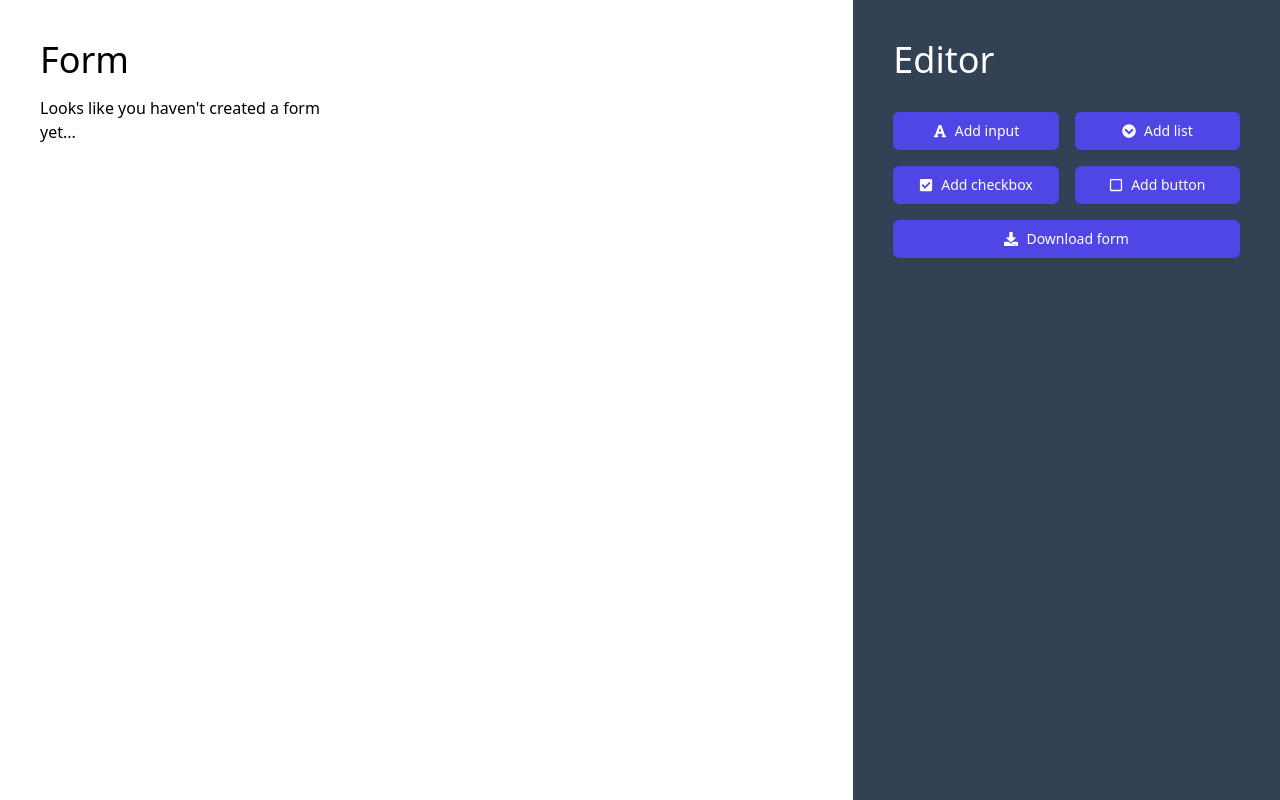
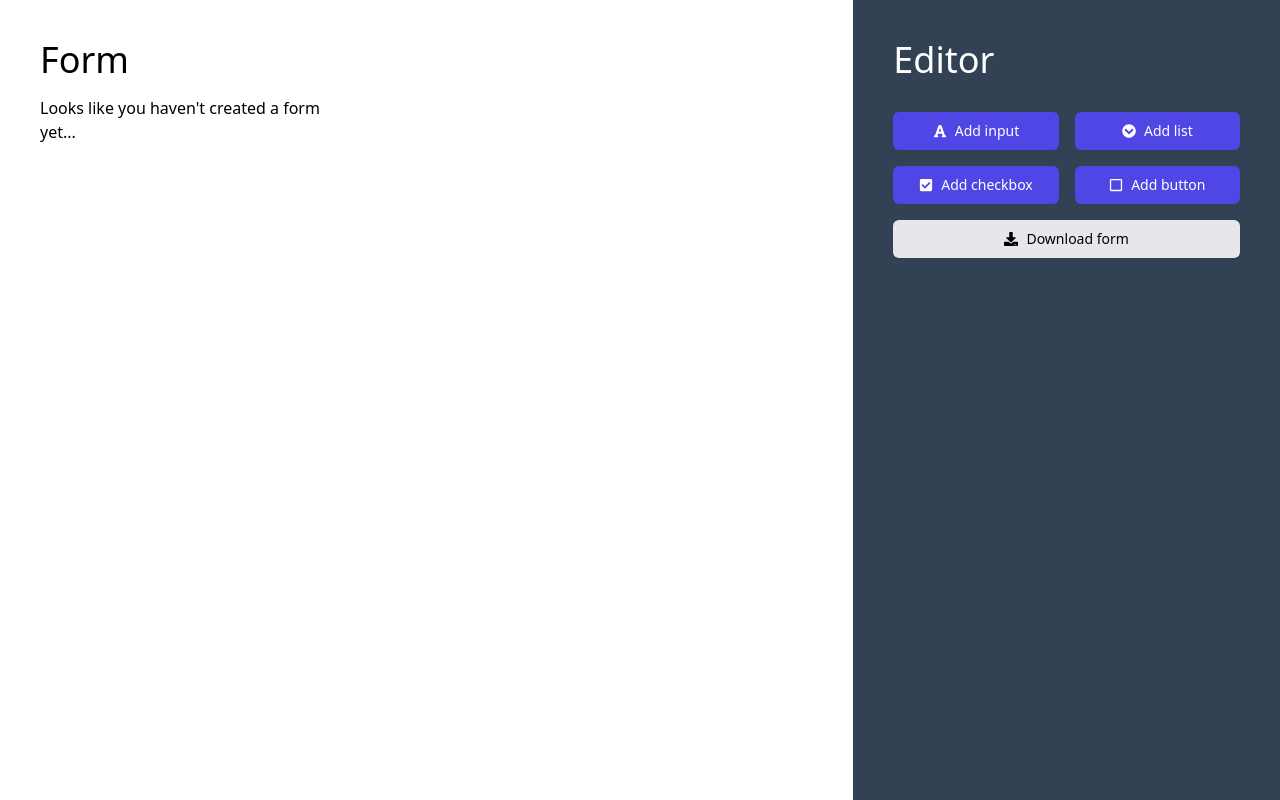
Before and after one commit to vafomin/formbuilder, a React (Create React App) app: page / in a window 1280 px wide. Built offline with nearby package versions, Linux system fonts and the light colour scheme.

Commit message:
feature: disable btn

```diff
--- a/src/Editor/index.tsx
+++ b/src/Editor/index.tsx
@@ -18,7 +18,7 @@ const Editor = ({ onDownload }) => {
   const [currentEl, setCurrentEl] = useState("");
 
   const { formStore } = useStore();
-  const { form, deleteItem } = formStore;
+  const { form, formLength, deleteItem } = formStore;
 
   const onShowModal = (el?: string) => {
     setIsModalVisible(true);
@@ -90,6 +90,7 @@ const Editor = ({ onDownload }) => {
         icon={<FaDownload />}
         className="mt-4"
         onClick={onDownload}
+        disabled={formLength === 0}
       />
 
       <Modal
--- a/src/components/button/index.tsx
+++ b/src/components/button/index.tsx
@@ -2,14 +2,25 @@ type ButtonProps = {
   label: string;
   className?: string;
   icon?: React.ReactNode;
+  disabled?: boolean;
   onClick?: () => void;
 };
 
-const Button: React.FC<ButtonProps> = ({ label, icon, className, onClick }) => {
+const Button: React.FC<ButtonProps> = ({
+  label,
+  icon,
+  className,
+  disabled = false,
+  onClick,
+}) => {
   return (
     <button
-      className={`inline-flex items-center justify-center gap-2 w-full rounded-md border border-transparent shadow-sm px-4 py-2 text-base font-medium sm:text-sm bg-indigo-600  text-white hover:bg-indigo-700 ${className}`}
+      className={`inline-flex items-center justify-center gap-2 w-full rounded-md border border-transparent shadow-sm px-4 py-2
+       text-base font-medium sm:text-sm bg-indigo-600  text-white hover:bg-indigo-700
+       disabled:bg-gray-200 disabled:hover:bg-gray-200 disabled:cursor-not-allowed disabled:text-black
+        ${className}`}
       onClick={onClick}
+      disabled={disabled}
     >
       {icon}
       {label}
```
